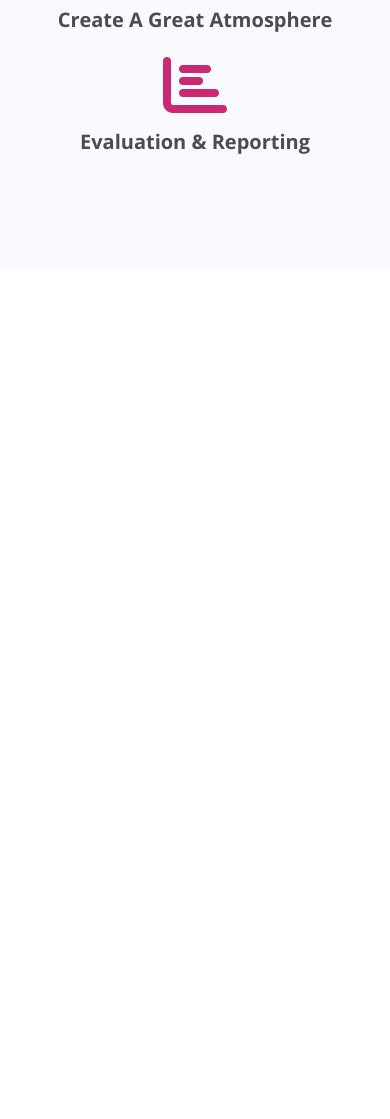
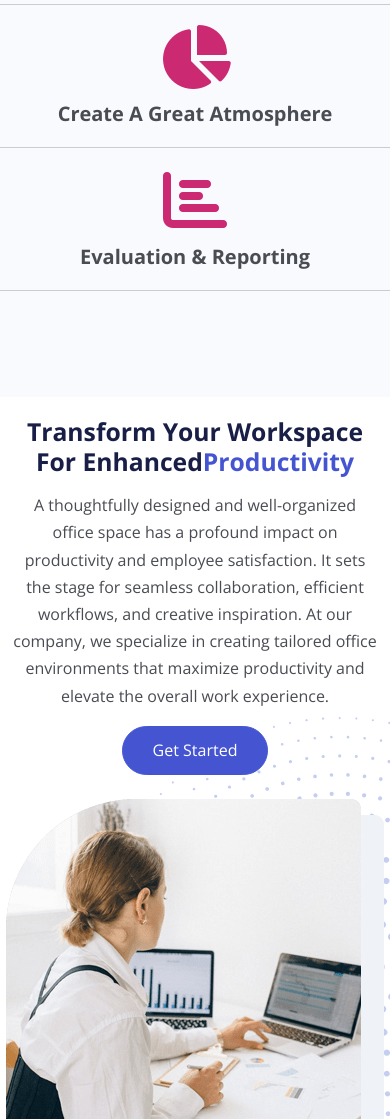
Before and after one commit to Florian-Cywinski/bs5-yavin-office-design-website, a website: page index.html in a window 390 px wide. Shown: the part 4423-5542 px from the top of the page. Before the commit the page ends 4694 px from the top, so only its background shows below. Drawn offline with nearby package versions, Linux system fonts and the light colour scheme; files that its build step writes are made by us from their sources.

Commit message:
3 Middle Sections

```diff
--- a/index.html
+++ b/index.html
@@ -234,6 +234,50 @@
       </div>
     </section>
 
+    <!-- Details 2 Section -->
+    <section class="details-2 position-relative my-6 overflow-hidden">
+      <img src="images/decoration-star.svg" alt="" class="decoration-star position-absolute"/>
+      <div class="container position-relative z-3">
+        <div class="row">
+          <!-- 1. Column -->
+          <div class="col-lg-6">
+            <div class="text-container text-center text-lg-start mb-4">
+              <h2>Transform Your Workspace For Enhanced<span class="text-primary">Productivity</span></h2>
+              <p>
+                A thoughtfully designed and well-organized office space has a
+                profound impact on productivity and employee satisfaction. It
+                sets the stage for seamless collaboration, efficient workflows,
+                and creative inspiration. At our company, we specialize in
+                creating tailored office environments that maximize productivity
+                and elevate the overall work experience.
+              </p>
+              <a href="article.html" class="btn btn-primary">Get Started</a>
+            </div>
+          </div>
+          <!-- 2. Column -->
+          <div class="col-lg-6">
+            <div class="image-container d-flex justify-content-center">
+              <img src="images/details-2.png" alt="" class="iimg-fluid" />
+            </div>
+          </div>
+        </div>
+      </div>
+    </section>
+
+    <!-- Get Quote Section -->
+    <section class="get-quote bg-light py-6 text-center">
+      <div class="container">
+        <div class="row">
+          <div class="col-lg-8 offset-lg-2">
+            <h4 class="lh-base">Our team of highly skilled designers and interior construction workers can deliver above your level of expections</h4>
+            <a href="#contact" class="btn btn-secondary btn-lg">Get Quote</a>
+          </div>
+        </div>
+      </div>
+    </section>
+
+
+
 	<script src="js/bootstrap.bundle.min.js"></script>
 	<script src="js/script.js"></script>
   </body>
--- a/scss/styles.scss
+++ b/scss/styles.scss
@@ -43,6 +43,11 @@
   width: 500px;
 }
 
+.details-2 .decoration-star {
+  right: -200px;
+  width: 500px;
+}
+
 /* Media query */
 @media (max-width: 992px) {
     .xl-text {
@@ -74,4 +79,17 @@
       margin-top: 30px;
     }
 
+    .services .col-md-4 {
+      border-bottom: 1px #ccc solid;
+      margin: 10px 0;
+    }
+
+    .details-2 {
+      margin-top: 20px !important;
+    }
+
+    .details-2 .decoration-star {
+      top: 300px;
+    }
+
 }
```
